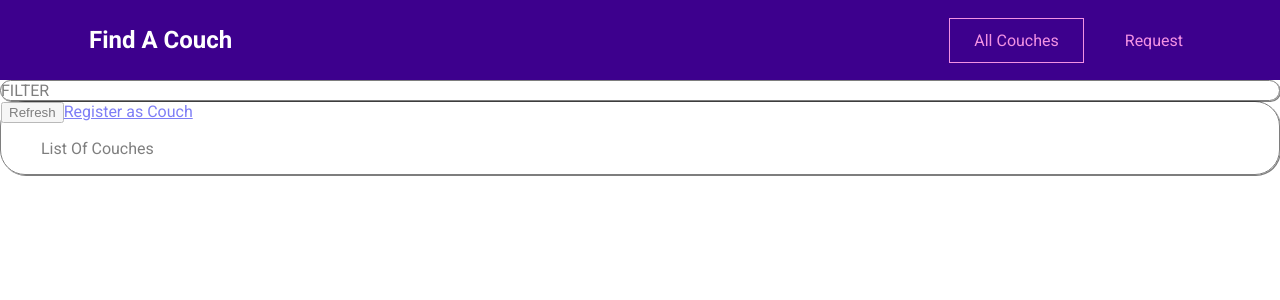
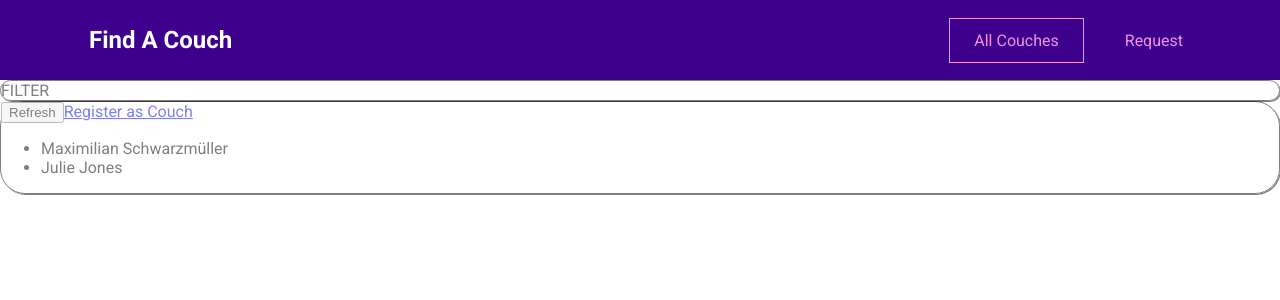
Before and after one commit to Mirthay/Find-a-Couch, a Vue app: page /couches in a window 1280 px wide. Shown: the top 300 px of the page. Built offline with nearby package versions, Linux system fonts and the light colour scheme.

Commit message:
ul of couches

```diff
--- a/src/pages/Couches/CouchList.vue
+++ b/src/pages/Couches/CouchList.vue
@@ -7,14 +7,26 @@
       <button>Refresh</button>
       <router-link to="/register">Register as Couch</router-link>
     </div>
-    <ul>
-      List Of Couches
+    <ul v-if="hasCouches">
+      <li v-for="couch in filteredCouches" :key="couch.id">
+        {{ couch.firstName }} {{ couch.lastName }}
+      </li>
     </ul>
+    <h3 v-else>No couches found.</h3>
   </section>
 </template>
 
 <script>
-export default {};
+export default {
+  computed: {
+    filteredCouches() {
+      return this.$store.getters['couches/couches'];
+    },
+    hasCouches() {
+      return this.$store.getters['couches/hasCouches'];
+    }
+  }
+};
 </script>
 
 <style scoped>
--- a/src/store/index.js
+++ b/src/store/index.js
@@ -4,7 +4,7 @@ import CouchesModule from './modules/Couches/index.js';
 import RequestModule from './modules/Couches/index.js';
 
 const store = createStore({
-  modules: [CouchesModule, RequestModule],
+  modules: { couches: CouchesModule, request: RequestModule },
   state() {
     return {
       mutations: {},
```
